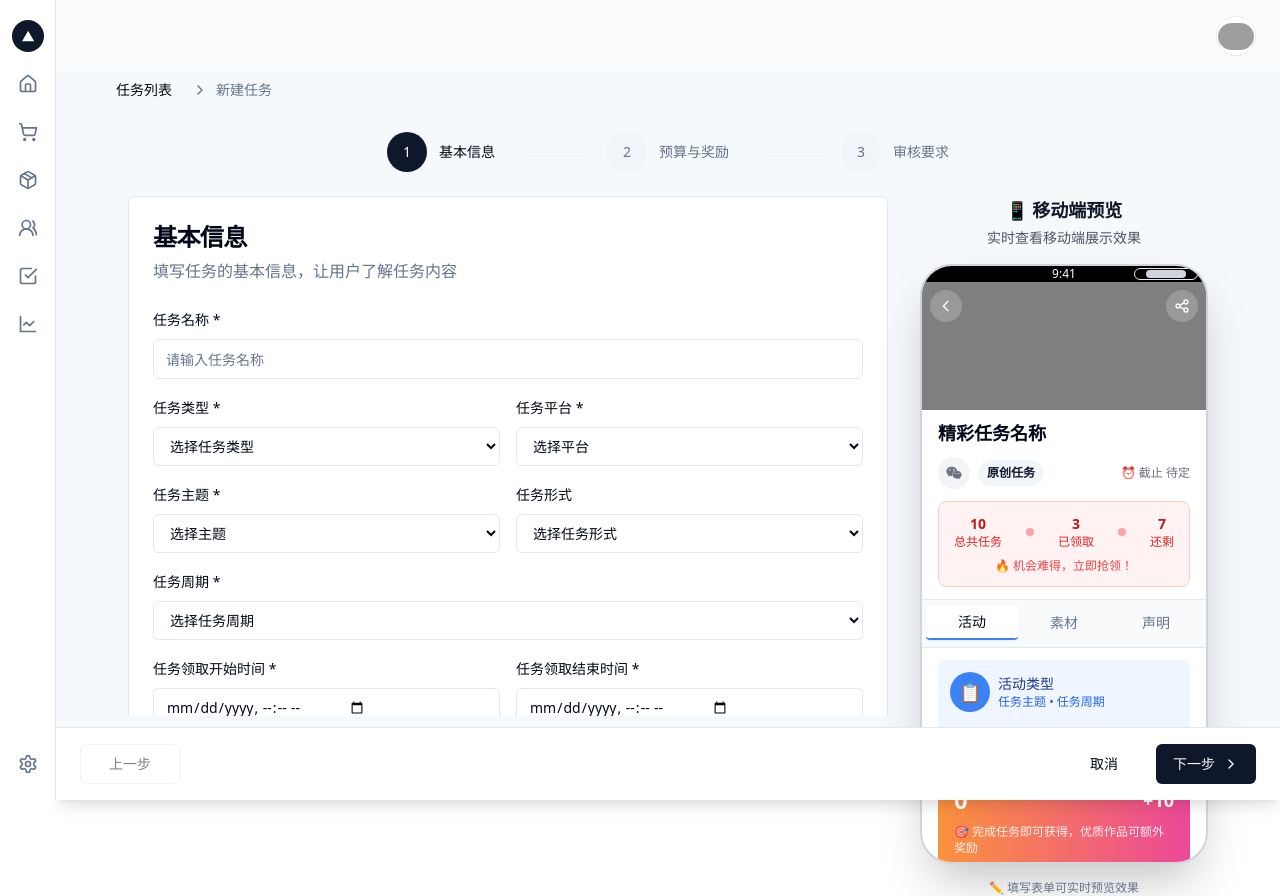
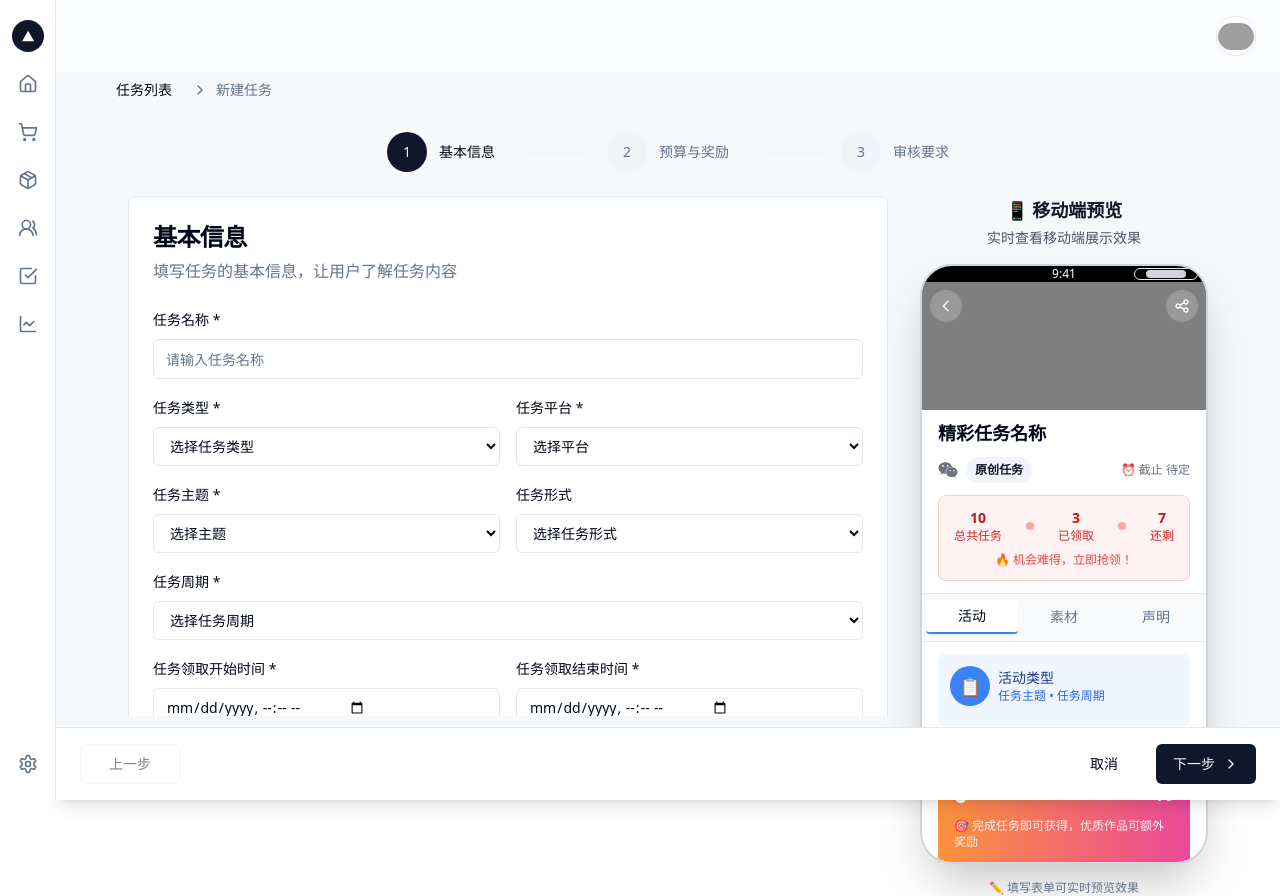
Before and after one commit to teethele-dotcom/test-dashboard, a Next.js app: page /tasks/new in a window 1280 px wide. Built offline with nearby package versions, Linux system fonts and the light colour scheme; no server answers; grey boxes are pictures that could not be loaded.

Commit message:
feat: 移除移动端预览中任务平台图标的背景色
- 去掉任务平台图标的圆形背景（bg-gray-100 rounded-full）
- 图标直接显示，无背景颜色包装
- 增大图标尺寸从16px到20px以保持视觉效果
- 简化布局，图标更加简洁突出

```diff
--- a/components/MobilePreview.tsx
+++ b/components/MobilePreview.tsx
@@ -119,9 +119,9 @@ export default function MobilePreview({ formData }: MobilePreviewProps) {
           {/* Platform Icon and Task Type */}
           <div className="flex items-center justify-between mb-3">
             <div className="flex items-center gap-2">
-              <div className="w-8 h-8 bg-gray-100 rounded-full flex items-center justify-center text-sm">
+              <div className="flex items-center justify-center">
                 {React.createElement(getPlatformIcon(formData.taskPlatform), {
-                  size: 16,
+                  size: 20,
                   color: '#6b7280'
                 })}
               </div>
```
